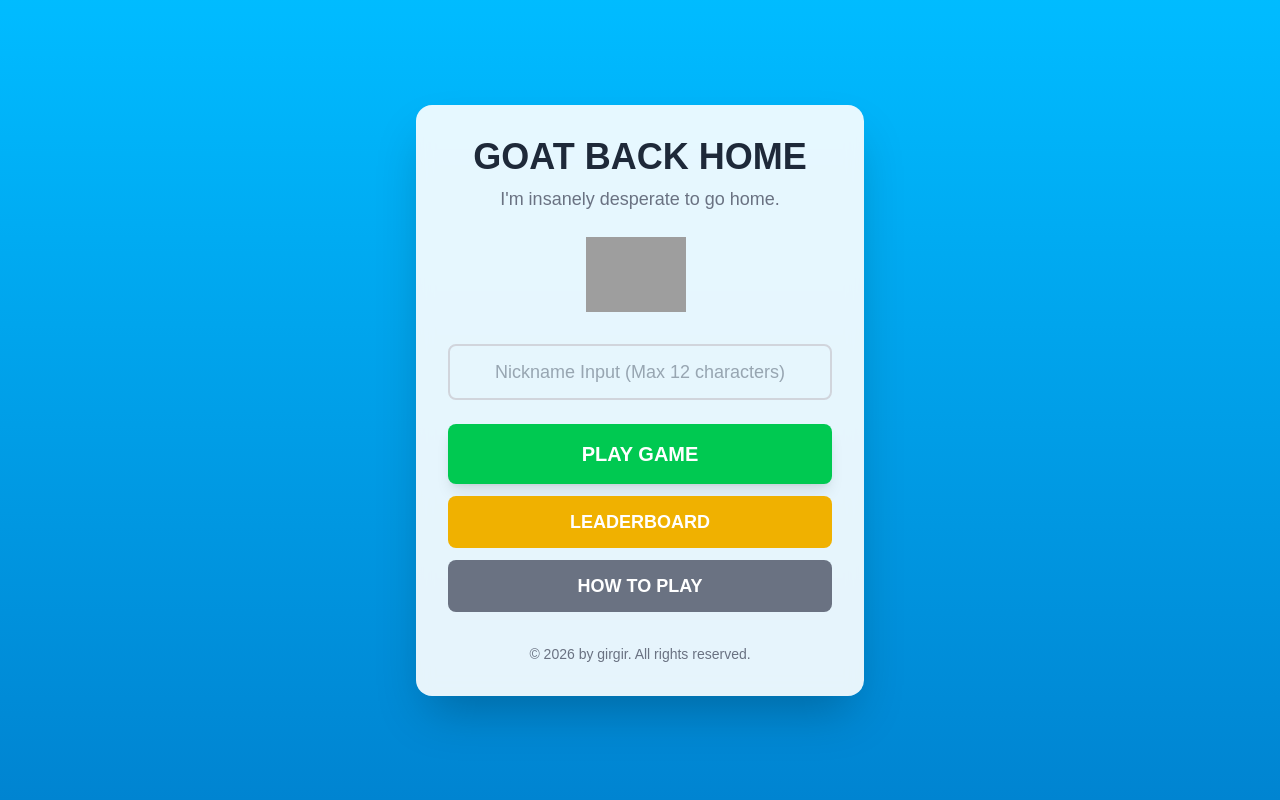
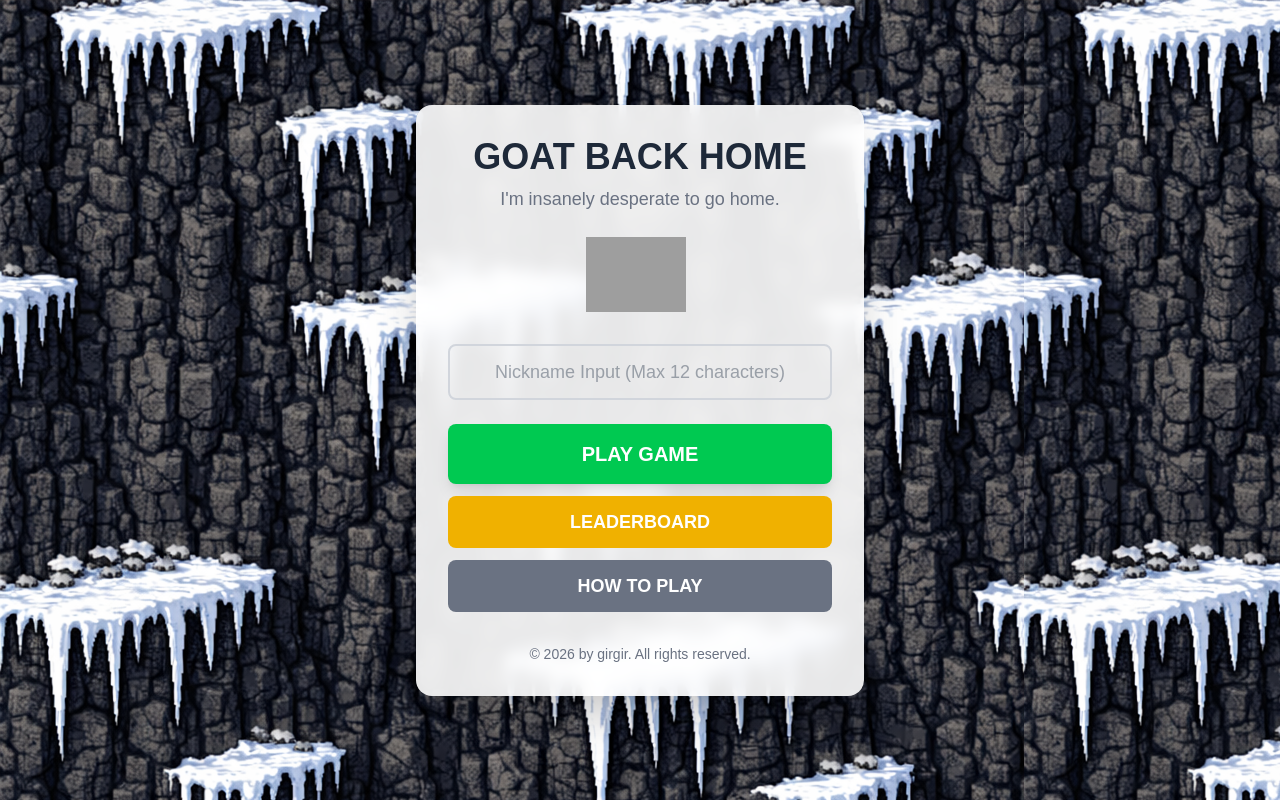
Before and after one commit to Park-Jeong-Gil/GoatBackHome, a Next.js app: page / in a window 1280 px wide. Built offline with nearby package versions, Linux system fonts and the light colour scheme; grey boxes are pictures that could not be loaded; a web font is replaced by a local one.

Commit message:
메인 백그라운드 이미지 적용

```diff
--- a/src/app/globals.css
+++ b/src/app/globals.css
@@ -32,3 +32,7 @@ body {
   color: var(--foreground);
   font-family: "Mulmaru", Arial, Helvetica, sans-serif;
 }
+
+main {
+  background-image: url("../../public/assets/backgrounds/main-bg.png");
+}
```
Also changed, not shown: public/assets/backgrounds/main-bg.png (added).
